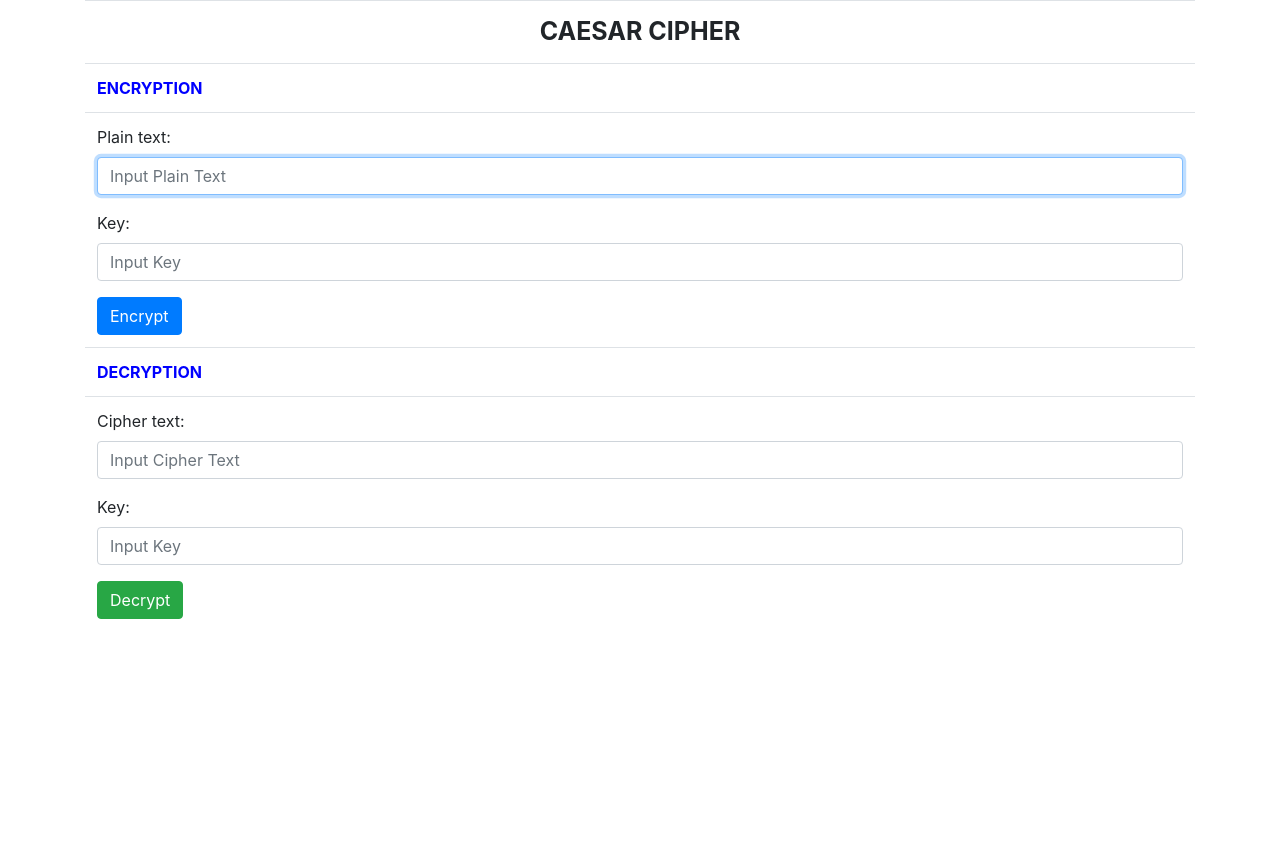
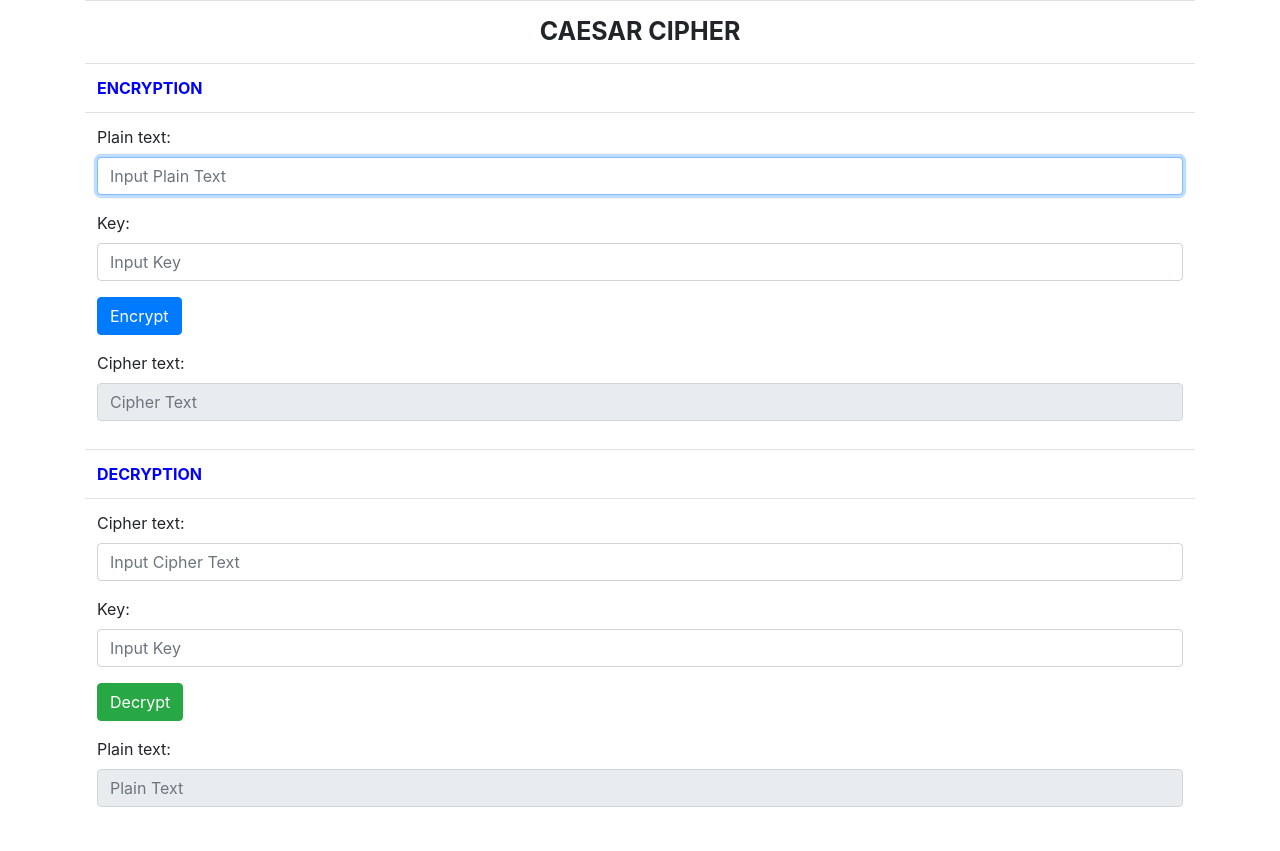
Before and after one commit to PhuHuynh197/BMTTNC_HuynhMinhPhu_2398, a Flask app: page /caesar in a window 1280 px wide. Before the commit the page ends 619 px from the top, so only its background shows below. Run offline with Flask 3, Linux system fonts and the light colour scheme.

Commit message:
[update] Lab_02

```diff
--- a/lab_02/ex01/app.py
+++ b/lab_02/ex01/app.py
@@ -1,34 +1,31 @@
-from flask import Flask,render_template,request,json
+from flask import Flask, render_template, request, jsonify
 from cipher.caesar import CaesarCipher
 
-app =Flask(__name__)
+app = Flask(__name__)
 
-#router routes for home page
 @app.route("/")
-def home () :
-    return render_template('index.html')
+def home():
+    return render_template("index.html")
 
-#router routes for caesar cypher
 @app.route("/caesar")
-def caesar () :
-    return render_template('caesar.html')
+def caesar():
+    return render_template("caesar.html")
 
-@app.route("/encrypt", methods=['POST'])
-def caesar_encrypt ():
-    text = request.form['inputPlainText']
-    key = int (request.form['inputKeyPlain'])
-    Caesar = CaesarCipher ()
-    encrypted_text = Caesar.encrypt_text (text, key)
-    return f"text: {text} <br/>key: {key}<br/>encrypted text:{encrypted_text}"
+@app.route("/encrypt", methods=["POST"])
+def caesar_encrypt():
+    text = request.form["inputPlainText"]
+    key = int(request.form["inputKeyPlain"])
+    Caesar = CaesarCipher()
+    encrypted_text = Caesar.encrypt_text(text, key)
+    return jsonify({"cipher_text": encrypted_text})
 
-@app.route("/decrypt", methods=['POST'])
-def caesar_decrypt () :
-    text = request.form['inputCipherText']
-    key = int (request.form ['inputKeyCipher'])
-    Caesar = CaesarCipher ()
-    decrypted_text = Caesar.decrypt_text (text, key)
-    return f"text: {text}<br/>key: {key} <br/>decrypted text: {decrypted_text}"
+@app.route("/decrypt", methods=["POST"])
+def caesar_decrypt():
+    text = request.form["inputCipherText"]
+    key = int(request.form["inputKeyCipher"])
+    Caesar = CaesarCipher()
+    decrypted_text = Caesar.decrypt_text(text, key)
+    return jsonify({"plain_text": decrypted_text})
 
-#main function
 if __name__ == "__main__":
     app.run(host="0.0.0.0", port=5050, debug=True)
--- a/lab_02/ex01/templates/caesar.html
+++ b/lab_02/ex01/templates/caesar.html
@@ -1,11 +1,8 @@
 <!DOCTYPE html>
 <html lang="en">
-
 <head>
-    <meta charset="UTF-8">
-    <meta name="viewport" content="width=device-width, initial-scale=1.0">
     <title>Caesar Cipher</title>
-    <link rel="stylesheet" href="https://cdn.jsdelivr.net/npm/bootstrap@4.6.2/dist/css/bootstrap.min.css">
+    <link href="https://cdn.jsdelivr.net/npm/bootstrap@4.6.2/dist/css/bootstrap.min.css" rel="stylesheet"/>
 </head>
 
 <body>
@@ -19,43 +16,79 @@
             </tr>
             <tr>
                 <td>
-                    <form method="POST" action="/encrypt">
+                    <form id="encryptForm">
                         <div class="mb-3">
-                            <label class="form-label">Plain text: </label>
-                            <input type="text" class="form-control" name="inputPlainText" placeholder="Input Plain Text"
-                                required autofocus />
+                            <label class="form-label">Plain text:</label>
+                            <input type="text" class="form-control" name="inputPlainText" placeholder="Input Plain Text" required autofocus />
                         </div>
                         <div class="mb-3">
-                            <label class="form-label">Key: </label>
-                            <input type="number" class="form-control" name="inputKeyPlain" placeholder="Input Key"
-                                required />
+                            <label class="form-label">Key:</label>
+                            <input type="number" class="form-control" name="inputKeyPlain" placeholder="Input Key" required />
                         </div>
                         <button type="submit" class="btn btn-primary">Encrypt</button>
                     </form>
+
+                    <div class="mb-3 mt-3">
+                        <label class="form-label">Cipher text:</label>
+                        <input type="text" class="form-control" id="cipherTextResult" placeholder="Cipher Text" readonly />
+                    </div>
                 </td>
             </tr>
+
             <tr>
                 <td style="font-weight: bold; color: blue;">DECRYPTION</td>
             </tr>
             <tr>
                 <td>
-                    <form method="POST" action="/decrypt">
+                    <form id="decryptForm">
                         <div class="mb-3">
-                            <label class="form-label">Cipher text: </label>
-                            <input type="text" class="form-control" name="inputCipherText"
-                                placeholder="Input Cipher Text" required />
+                            <label class="form-label">Cipher text:</label>
+                            <input type="text" class="form-control" name="inputCipherText" placeholder="Input Cipher Text" required />
                         </div>
                         <div class="mb-3">
                             <label class="form-label">Key:</label>
-                            <input type="number" class="form-control" name="inputKeyCipher" placeholder="Input Key"
-                                required />
+                            <input type="number" class="form-control" name="inputKeyCipher" placeholder="Input Key" required />
                         </div>
                         <button type="submit" class="btn btn-success">Decrypt</button>
                     </form>
+
+                    <div class="mb-3 mt-3">
+                        <label class="form-label">Plain text:</label>
+                        <input type="text" class="form-control" id="plainTextResult" placeholder="Plain Text" readonly />
+                    </div>
                 </td>
             </tr>
         </table>
     </div>
+
+    <script>
+        // ENCRYPT
+        document.getElementById('encryptForm').addEventListener('submit', function (e) {
+            e.preventDefault();
+            const formData = new FormData(this);
+            fetch('/encrypt', {
+                method: 'POST',
+                body: formData
+            })
+            .then(res => res.json())
+            .then(data => {
+                document.getElementById('cipherTextResult').value = data.cipher_text;
+            });
+        });
+
+        // DECRYPT
+        document.getElementById('decryptForm').addEventListener('submit', function (e) {
+            e.preventDefault();
+            const formData = new FormData(this);
+            fetch('/decrypt', {
+                method: 'POST',
+                body: formData
+            })
+            .then(res => res.json())
+            .then(data => {
+                document.getElementById('plainTextResult').value = data.plain_text;
+            });
+        });
+    </script>
 </body>
-
 </html>
```
